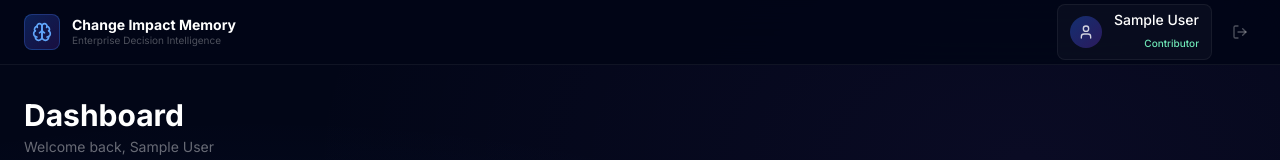
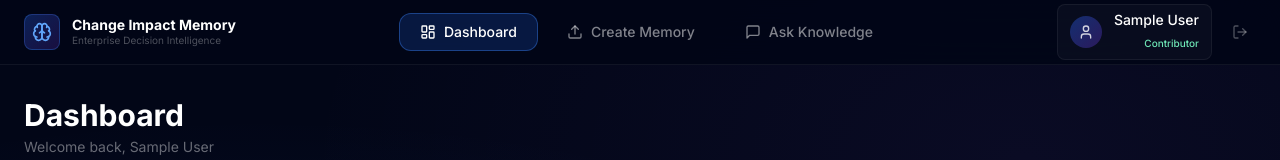
Before and after one commit to noolivaralakshmi/HITL_Hackathon, a React (Vite) app in the folder frontend/: page /dashboard in a window 1280 px wide. Shown: the top 160 px of the page. Built offline with nearby package versions, Linux system fonts and the light colour scheme; no server answers; sample sign-in values are in the browser's storage.

Commit message:
fix: restore nav buttons (Dashboard, Create Memory, Ask Knowledge) in header

```diff
--- a/frontend/src/components/Layout.jsx
+++ b/frontend/src/components/Layout.jsx
@@ -41,6 +41,29 @@ export default function Layout({ children }) {
 
             {/* Navigation - removed, using quick access cards on dashboard instead */}
 
+            {/* Navigation */}
+            <nav className="flex items-center gap-2">
+              {navItems.map((item) => {
+                const Icon = item.icon
+                const isActive = location.pathname === item.path ||
+                  (item.path === '/create' && location.pathname.startsWith('/memory/'))
+                return (
+                  <button
+                    key={item.path}
+                    onClick={() => navigate(item.path)}
+                    className={`flex items-center gap-2 px-5 py-2 rounded-xl text-sm font-medium transition-all duration-200 ${
+                      isActive
+                        ? 'bg-primary-600/20 text-white border border-primary-500/40'
+                        : 'text-white/50 hover:text-white hover:bg-white/[0.06] border border-transparent'
+                    }`}
+                  >
+                    <Icon className="w-4 h-4" />
+                    <span>{item.label}</span>
+                  </button>
+                )
+              })}
+            </nav>
+
             {/* User Profile */}
             <div className="flex items-center gap-3">
               <div className="flex items-center gap-3 px-3 py-1.5 rounded-lg bg-white/[0.03] border border-white/[0.06]">
```
